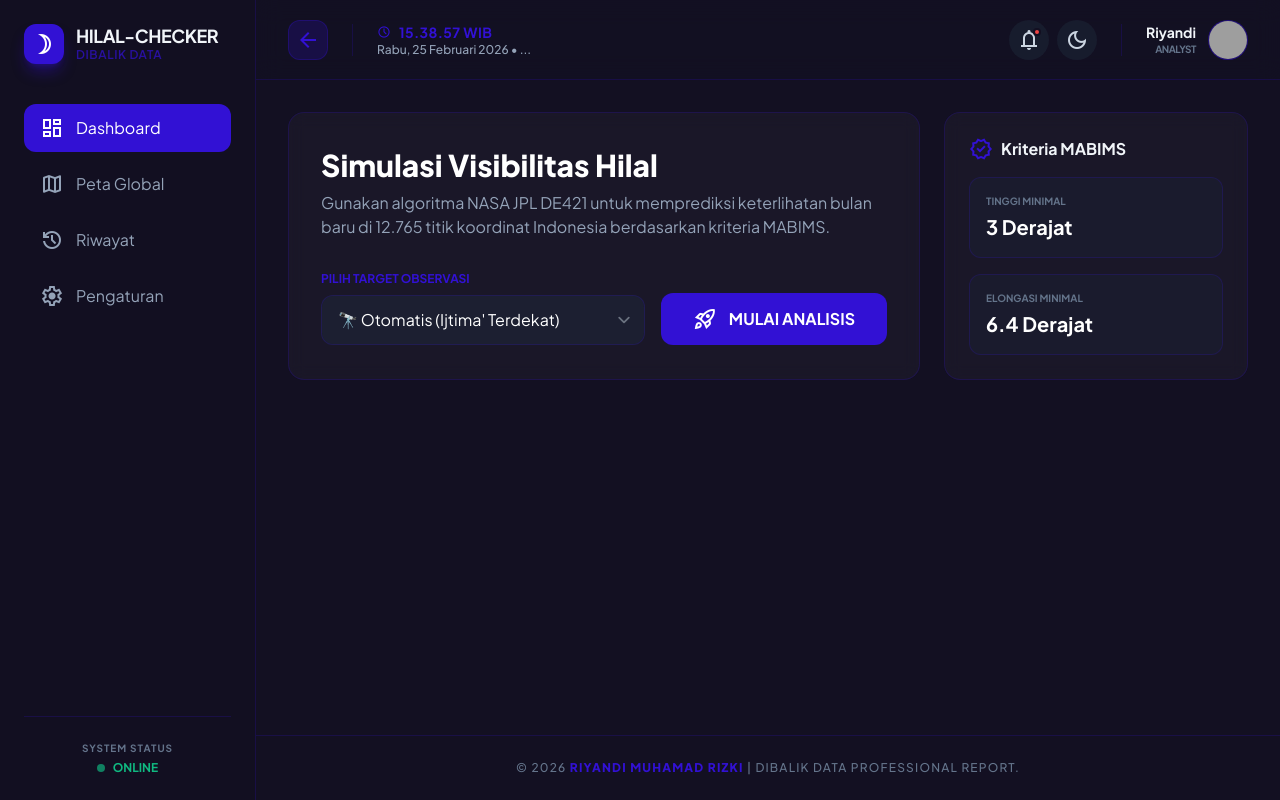
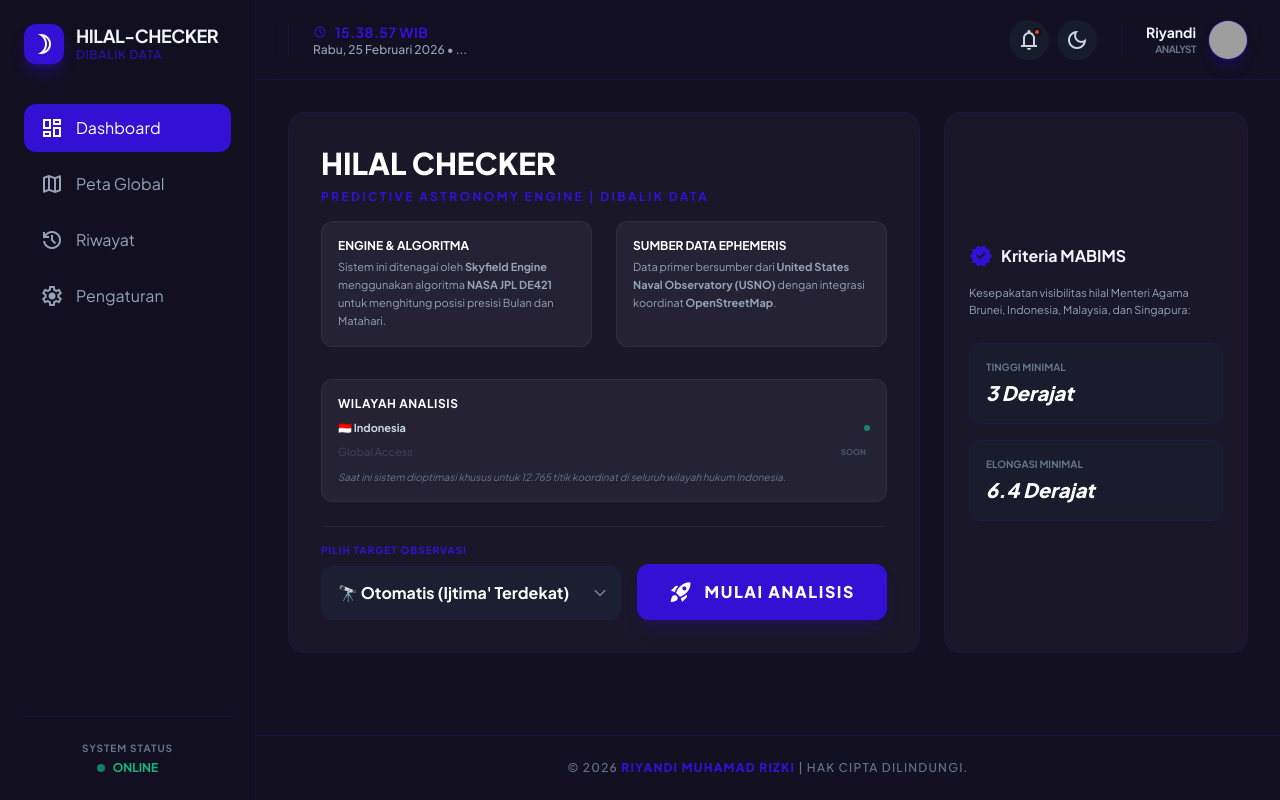
Before and after one commit to riyandimuhamad/HILAL-CHECKER, a Flask app: page / in a window 1280 px wide. Run offline with Flask 3, Linux system fonts and the light colour scheme; some libraries are stand-ins or nearby versions; grey boxes are pictures that could not be loaded.

Commit message:
Final Update: Dynamic PDF Reports, Indonesia Regional Logic, and Smart Navigation UX

```diff
--- a/templates/index.html
+++ b/templates/index.html
@@ -96,7 +96,7 @@
     <main class="flex-1 flex flex-col min-w-0">
         <header class="h-20 border-b border-border-dark flex items-center justify-between px-8 bg-background-dark/50 backdrop-blur-md sticky top-0 z-50">
             <div class="flex items-center gap-6">
-                <button onclick="resetTampilan()" title="Kembali ke Beranda" class="flex items-center justify-center bg-primary/20 hover:bg-primary/40 text-primary size-10 rounded-xl transition-all border border-primary/30">
+                <button id="btnBackHeader" onclick="resetTampilan()" title="Kembali ke Beranda" class="hidden items-center justify-center bg-primary/20 hover:bg-primary/40 text-primary size-10 rounded-xl transition-all border border-primary/30">
                     <span class="material-symbols-outlined">arrow_back</span>
                 </button>
 
@@ -129,7 +129,7 @@
                         <p class="text-sm font-bold text-slate-100">Riyandi</p>
                         <p class="text-[10px] text-slate-500 uppercase tracking-tighter font-bold">Analyst</p>
                     </div>
-                    <div class="size-10 rounded-full bg-primary/20 border border-primary/40 overflow-hidden">
+                    <div class="size-10 rounded-full bg-primary/20 border border-primary/40 overflow-hidden shadow-lg shadow-primary/20">
                         <img src="https://ui-avatars.com/api/?name=Riyandi&background=3211d4&color=fff" class="w-full h-full object-cover">
                     </div>
                 </div>
@@ -139,37 +139,66 @@
         <div id="landingDashboard" class="p-8 space-y-8 max-w-[1400px] mx-auto w-full transition-opacity duration-500">
             <section class="grid grid-cols-1 xl:grid-cols-3 gap-6">
                 <div class="xl:col-span-2 glass-card rounded-2xl p-8 flex flex-col justify-center border border-border-dark">
-                    <h2 class="text-3xl font-extrabold text-white mb-2">Simulasi Visibilitas Hilal</h2>
-                    <p class="text-slate-400 max-w-xl mb-8">Gunakan algoritma NASA JPL DE421 untuk memprediksi keterlihatan bulan baru di 12.765 titik koordinat Indonesia berdasarkan kriteria MABIMS.</p>
+                    <h2 class="text-3xl font-extrabold text-white mb-2">HILAL CHECKER</h2>
+                    <p class="text-primary font-bold text-xs uppercase tracking-[0.2em] mb-4">Predictive Astronomy Engine | Dibalik Data</p>
 
-                    <div class="flex flex-col sm:flex-row gap-4 items-end">
-                        <div class="flex-1 w-full">
-                            <label class="text-xs font-bold text-primary uppercase mb-2 block font-bold">Pilih Target Observasi</label>
-                            <select id="targetBulan" class="w-full bg-slate-800/50 border-border-dark rounded-xl py-3 px-4 text-white focus:ring-primary">
+                    <div class="grid grid-cols-1 md:grid-cols-2 gap-6 mb-8">
+                        <div class="bg-white/5 p-4 rounded-xl border border-white/5">
+                            <p class="text-white font-bold text-xs mb-1">ENGINE & ALGORITMA</p>
+                            <p class="text-slate-400 text-[11px] leading-relaxed">Sistem ini ditenagai oleh <b>Skyfield Engine</b> menggunakan algoritma <b>NASA JPL DE421</b> untuk menghitung posisi presisi Bulan dan Matahari.</p>
+                        </div>
+                        <div class="bg-white/5 p-4 rounded-xl border border-white/5">
+                            <p class="text-white font-bold text-xs mb-1">SUMBER DATA EPHEMERIS</p>
+                            <p class="text-slate-400 text-[11px] leading-relaxed">Data primer bersumber dari <b>United States Naval Observatory (USNO)</b> dengan integrasi koordinat <b>OpenStreetMap</b>.</p>
+                        </div>
+                    </div>
+
+                    <div class="bg-white/5 p-4 rounded-xl border border-white/5 mb-6 text-left">
+                        <p class="text-white font-bold text-xs mb-2 uppercase tracking-wider">Wilayah Analisis</p>
+                        <div class="space-y-2">
+                            <div class="flex items-center justify-between text-[11px]">
+                                <span class="text-slate-300 font-bold">🇮🇩 Indonesia</span>
+                                <span class="size-1.5 bg-emerald-500 rounded-full animate-pulse"></span>
+                            </div>
+                            <div class="flex items-center justify-between text-[11px] opacity-40">
+                                <span class="text-slate-500">Global Access</span>
+                                <span class="text-[8px] bg-slate-800 px-1 py-0.5 rounded font-bold text-slate-400 uppercase">Soon</span>
+                            </div>
+                            <p class="text-slate-500 text-[10px] leading-relaxed mt-2 italic">Saat ini sistem dioptimasi khusus untuk 12.765 titik koordinat di seluruh wilayah hukum Indonesia.</p>
+                        </div>
+                    </div>
+
+                    <div class="flex flex-col sm:flex-row gap-4 items-end pt-4 border-t border-white/5">
+                        <div class="flex-1 w-full text-left">
+                            <label class="text-[10px] font-bold text-primary uppercase mb-2 block tracking-widest">Pilih Target Observasi</label>
+                            <select id="targetBulan" class="w-full bg-slate-800/50 border-border-dark rounded-xl py-3.5 px-4 text-white font-bold focus:ring-primary">
                                 <option value="auto">🔭 Otomatis (Ijtima' Terdekat)</option>
                                 <option value="ramadhan_1447">🌙 Ramadhan 1447 H (2026)</option>
                                 <option value="syawal_1447">🕌 Syawal 1447 H (2026)</option>
                                 <option value="zulhijjah_1447">🕋 Zulhijjah 1447 H (2026)</option>
                             </select>
                         </div>
-                        <button onclick="jalankanPrediksi()" class="bg-primary hover:bg-primary/80 text-white px-8 py-3.5 rounded-xl font-bold flex items-center gap-3 transition-all">
-                            <span class="material-symbols-outlined">rocket_launch</span> MULAI ANALISIS
+                        <button onclick="jalankanPrediksi()" class="bg-primary hover:bg-primary/80 text-white px-8 py-4 rounded-xl font-black tracking-widest flex items-center gap-3 transition-all shadow-lg shadow-primary/20">
+                            <span class="material-symbols-outlined" style="font-variation-settings: 'FILL' 1">rocket_launch</span>
+                            MULAI ANALISIS
                         </button>
                     </div>
                 </div>
 
-                <div class="glass-card rounded-2xl p-6 border border-border-dark">
+                <div class="glass-card rounded-2xl p-6 border border-border-dark flex flex-col justify-center">
                     <h3 class="font-bold text-slate-100 flex items-center gap-2 mb-4">
-                        <span class="material-symbols-outlined text-primary">verified</span> Kriteria MABIMS
+                        <span class="material-symbols-outlined text-primary" style="font-variation-settings: 'FILL' 1">verified</span>
+                        Kriteria MABIMS
                     </h3>
+                    <p class="text-slate-400 text-[11px] mb-6 leading-relaxed">Kesepakatan visibilitas hilal Menteri Agama Brunei, Indonesia, Malaysia, dan Singapura:</p>
                     <ul class="space-y-4">
                         <li class="bg-slate-800/30 p-4 rounded-xl border border-border-dark">
                             <p class="text-[10px] text-slate-500 uppercase font-bold mb-1">Tinggi Minimal</p>
-                            <p class="text-white font-bold text-xl">3 Derajat</p>
+                            <p class="text-white font-black text-xl italic">3 Derajat</p>
                         </li>
                         <li class="bg-slate-800/30 p-4 rounded-xl border border-border-dark">
                             <p class="text-[10px] text-slate-500 uppercase font-bold mb-1">Elongasi Minimal</p>
-                            <p class="text-white font-bold text-xl">6.4 Derajat</p>
+                            <p class="text-white font-black text-xl italic">6.4 Derajat</p>
                         </li>
                     </ul>
                 </div>
@@ -237,7 +266,7 @@
 
         <footer class="mt-auto border-t border-border-dark py-6 px-8 flex justify-center items-center">
             <p class="text-slate-500 text-xs font-medium uppercase tracking-widest font-bold">
-                © 2026 <span class="text-primary font-black">Riyandi Muhamad Rizki</span> | Dibalik Data Professional Report.
+                © 2026 <span class="text-primary font-black">Riyandi Muhamad Rizki</span> | Hak Cipta Dilindungi.
             </p>
         </footer>
     </main>
@@ -285,17 +314,23 @@
         }
 
         function jalankanPrediksi() {
+            // 1. Tampilan awal loading
             document.getElementById('landingDashboard').classList.add('hidden');
             document.getElementById('loadingSection').classList.remove('hidden');
             document.getElementById('resultContainer').classList.add('hidden');
 
             let target = document.getElementById('targetBulan').value;
 
+            // 2. Ambil data dari API
             fetch('/api/predict?target=' + target)
-                .then(r => r.json())
+                .then(r => {
+                    if (!r.ok) throw new Error("Gagal mendapatkan data prediksi");
+                    return r.json();
+                })
                 .then(res => {
                     const data = res.data;
 
+                    // 3. Update metrik data di UI
                     document.getElementById('valAlt').innerText = data.max_alt.toFixed(2) + '°';
                     document.getElementById('valElong').innerText = data.max_elong.toFixed(2) + '°';
                     document.getElementById('valIjtima').innerText = data.waktu_ijtima.split('|')[1];
@@ -304,7 +339,7 @@
                     document.getElementById('valIluminasi').innerText = data.iluminasi + ' %';
                     document.getElementById('valLag').innerText = data.lag_time + ' M';
 
-                    // Update Timestamp Running
+                    // 4. Update Timestamp Real-time (Waktu Klik)
                     const now = new Date();
                     const timeStr = now.toLocaleString('id-ID', {
                         day: '2-digit', month: 'long', year: 'numeric',
@@ -312,15 +347,41 @@
                     });
                     document.getElementById('runTimestamp').innerText = `Waktu Analisis: ${timeStr} WIB`;
 
-                    // Update Kesimpulan
+                    // 5. Update Kesimpulan MABIMS
                     let isLolos = (data.max_alt >= 3.0 && data.max_elong >= 6.4);
                     document.getElementById('statusMabims').innerText = 'KESIMPULAN: ' + (isLolos ? "✅ LOLOS MABIMS" : "❌ BELUM LOLOS");
-                    document.getElementById('pesanEdukasi').innerText = `Analisis NASA menunjukkan pada ${data.tgl_obs_raw} hilal ${isLolos ? "sudah" : "belum"} memenuhi syarat visibilitas MABIMS di wilayah Indonesia.`;
+                    document.getElementById('pesanEdukasi').innerText = `Analisis NASA menunjukkan pada ${data.tgl_obs_raw} hilal ${isLolos ? "sudah" : "belum"} memenuhi standar visibilitas MABIMS di wilayah Indonesia.`;
 
+                    // 6. Tampilkan Hasil & Tombol Kembali di Header
                     document.getElementById('loadingSection').classList.add('hidden');
                     document.getElementById('resultContainer').classList.remove('hidden');
+
+                    // Logika memunculkan tombol kembali di header (Ganti hidden jadi flex)
+                    const btnBack = document.getElementById('btnBackHeader');
+                    if(btnBack) {
+                        btnBack.classList.remove('hidden');
+                        btnBack.classList.add('flex');
+                    }
+
                     renderPeta(data.points);
+                })
+                .catch(err => {
+                    alert("Error: " + err.message);
+                    resetTampilan();
                 });
+        }
+
+        function resetTampilan() {
+            document.getElementById('resultContainer').classList.add('hidden');
+            document.getElementById('loadingSection').classList.add('hidden');
+            document.getElementById('landingDashboard').classList.remove('hidden');
+
+            // Logika menyembunyikan tombol kembali di header
+            const btnBack = document.getElementById('btnBackHeader');
+            if(btnBack) {
+                btnBack.classList.remove('flex');
+                btnBack.classList.add('hidden');
+            }
         }
 
         function renderPeta(points) {
@@ -402,9 +463,11 @@
             const doc = new jsPDF('p', 'mm', 'a4');
             const clean = (t) => t.replace(/[^\x00-\x7F]/g, "").trim();
 
+            // 1. Header Background
             doc.setFillColor(50, 17, 212);
             doc.rect(0, 0, 210, 40, 'F');
 
+            // 2. Header Text
             doc.setFont("helvetica", "bold");
             doc.setFontSize(24);
             doc.setTextColor(255, 255, 255);
@@ -414,8 +477,9 @@
             doc.setFont("helvetica", "normal");
             doc.text("Professional Observation Report | Powered by Dibalik Data", 20, 30);
             doc.text("Analyst: Riyandi Muhamad Rizki", 140, 22);
-            doc.text("Sistem: NASA JPL DE421 Ephemeris", 140, 28);
+            doc.text("Sistem: NASA JPL DE421 Ephemeris", 140, 28); // Disesuaikan agar lebih general
 
+            // 3. Judul Laporan Dinamis
             doc.setFontSize(16);
             doc.setFont("helvetica", "bold");
             doc.setTextColor(50, 17, 212);
@@ -425,6 +489,7 @@
             doc.setDrawColor(200);
             doc.line(20, 60, 190, 60);
 
+            // 4. Tabel Data Astronomi
             doc.setFontSize(11);
             doc.setTextColor(0);
             doc.text("DATA ASTRONOMI & EPHEMERIS:", 20, 70);
@@ -440,17 +505,18 @@
             ];
 
             let y = 80;
-            doc.setFont("helvetica", "normal");
             dataTable.forEach(row => {
+                doc.setFont("helvetica", "normal");
                 doc.setFillColor(245, 245, 250);
                 doc.rect(20, y - 5, 170, 7, 'F');
                 doc.text(row[0], 25, y);
                 doc.setFont("helvetica", "bold");
                 doc.text(": " + row[1], 80, y);
-                doc.setFont("helvetica", "normal");
                 y += 8;
             });
 
+            // 5. Logika Status & Pesan Edukasi (Dinamis)
+            const tglObs = document.getElementById('valDate').innerText;
             const rawStatus = document.getElementById('statusMabims').innerText;
             const isLolos = rawStatus.includes("✅");
 
@@ -464,19 +530,28 @@
                 doc.text("STATUS: BELUM MEMENUHI KRITERIA (ISTIKMAL)", 20, 150);
             }
 
+            // Bagian yang Bos minta: Menghapus "Analisis NASA" dan mengikuti tanggal sistem
             doc.setFontSize(10);
             doc.setTextColor(100);
             doc.setFont("helvetica", "italic");
-            const edukasi = clean(document.getElementById('pesanEdukasi').innerText);
-            const splitEdukasi = doc.splitTextToSize(edukasi, 170);
+
+            const narasiDinamis = `Berdasarkan parameter astronomi pada ${tglObs}, hasil perhitungan sistem menunjukkan bahwa hilal ${isLolos ? "sudah" : "belum"} memenuhi standar visibilitas MABIMS di wilayah hukum Indonesia.`;
+
+            const splitEdukasi = doc.splitTextToSize(narasiDinamis, 170);
             doc.text(splitEdukasi, 20, 160);
 
+            // 6. Footer
             doc.setFontSize(8);
             doc.setTextColor(150);
-            const now = new Date().toLocaleString('id-ID');
-            doc.text("© 2026 Riyandi Muhamad Rizki | Dibalik Data Professional Report", 105, 280, { align: "center" });
-            doc.text("Dicetak pada: " + now, 105, 285, { align: "center" });
+            doc.setFont("helvetica", "normal");
+            const printedAt = new Date().toLocaleString('id-ID', {
+                day: '2-digit', month: '2-digit', year: 'numeric',
+                hour: '2-digit', minute: '2-digit', second: '2-digit'
+            });
+            doc.text("© 2026 Riyandi Muhamad Rizki | Hak Cipta Dilindungi", 105, 280, { align: "center" });
+            doc.text("Dicetak pada: " + printedAt + " WIB", 105, 285, { align: "center" });
 
+            // 7. Save File
             doc.save(`Laporan_Hilal_${new Date().getTime()}.pdf`);
         }
     </script>
```
